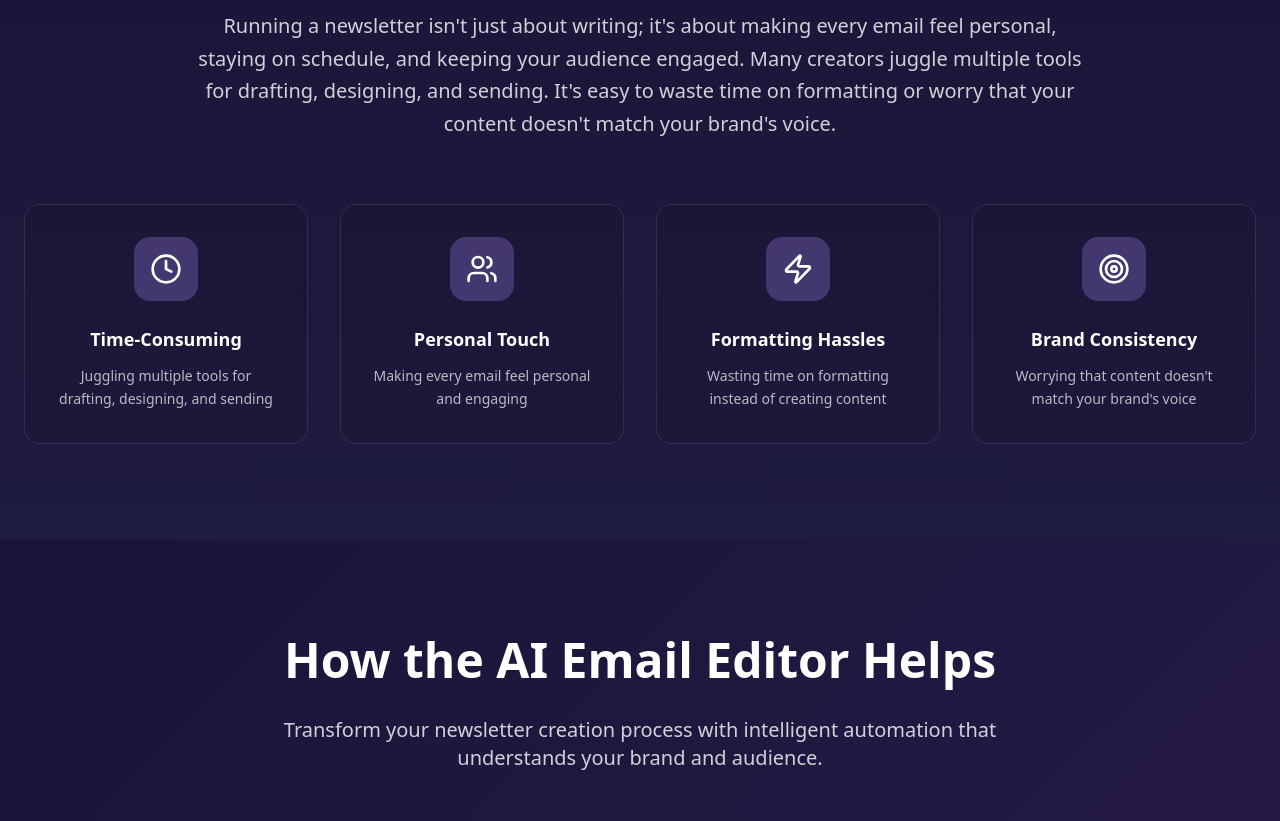
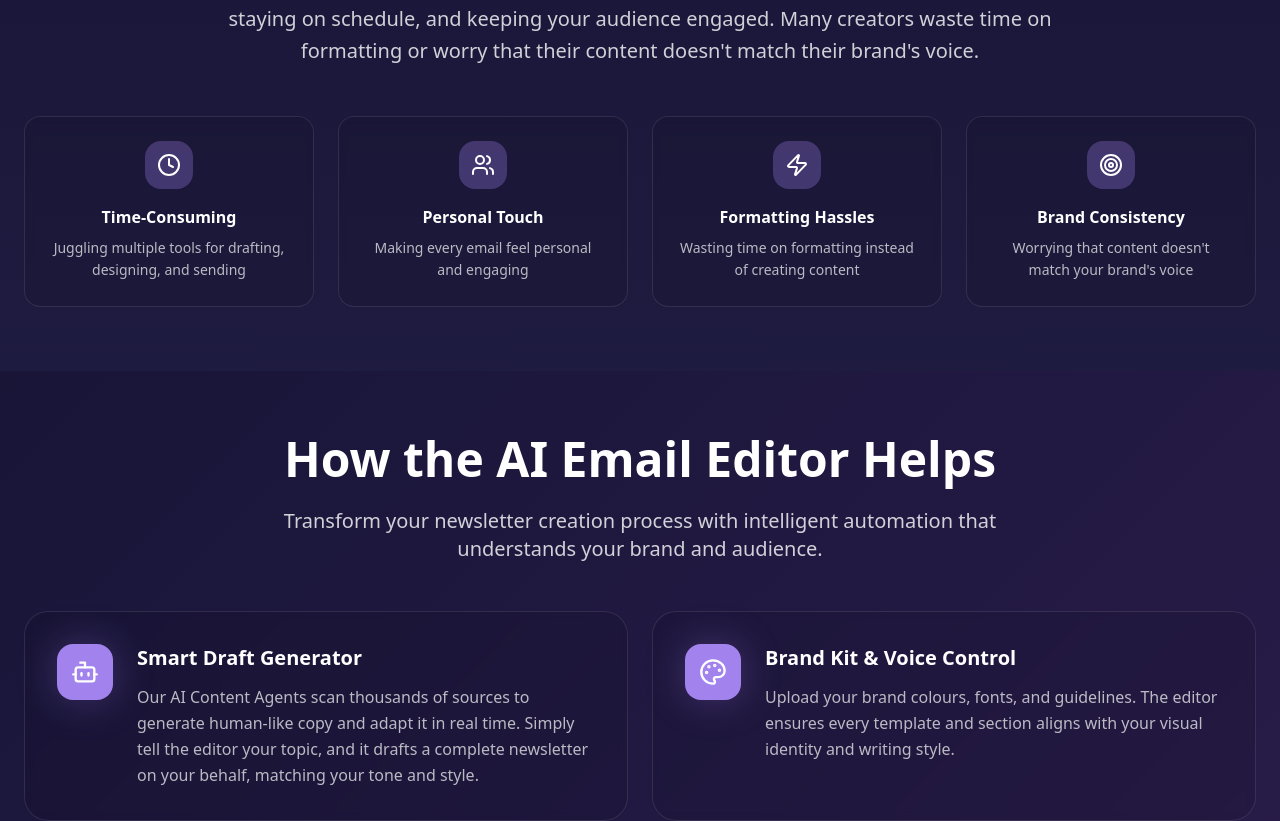
Before and after one commit to tanyarofman/ongage-landing-pages-6-pages, a React (Vite) app: page /publishers-ai in a window 1280 px wide. Shown: the part 1052-1873 px from the top of the page. Built offline with nearby package versions, Linux system fonts and the light colour scheme.

Commit message:
Update publishers-ai page
Made the page more compact, reduced text, removed pricing FAQ, and added CTA.

```diff
--- a/src/components/publishers/AIFeatures.tsx
+++ b/src/components/publishers/AIFeatures.tsx
@@ -25,10 +25,10 @@ const AIFeatures = () => {
   ];
 
   return (
-    <section className="py-24 bg-gradient-hero">
+    <section className="py-16 bg-gradient-hero">
       <div className="container mx-auto px-6">
-        <div className="text-center mb-16 animate-fade-in">
-          <h2 className="text-4xl lg:text-5xl font-bold text-white mb-8">
+        <div className="text-center mb-12 animate-fade-in">
+          <h2 className="text-4xl lg:text-5xl font-bold text-white mb-6">
             How the AI Email Editor Helps
           </h2>
           <p className="text-xl text-white/80 max-w-3xl mx-auto">
@@ -37,23 +37,23 @@ const AIFeatures = () => {
           </p>
         </div>
 
-        <div className="grid lg:grid-cols-2 gap-8 max-w-7xl mx-auto">
+        <div className="grid lg:grid-cols-2 gap-6 max-w-7xl mx-auto">
           {features.map((feature, index) => (
             <div
               key={index}
-              className="group bg-card/10 backdrop-blur-sm border border-white/10 rounded-3xl p-10 hover:bg-card/20 transition-all duration-500 hover:-translate-y-2 animate-fade-in"
+              className="group bg-card/10 backdrop-blur-sm border border-white/10 rounded-3xl p-8 hover:bg-card/20 transition-all duration-500 hover:-translate-y-2 animate-fade-in"
               style={{ animationDelay: `${0.2 + index * 0.1}s` }}
             >
               <div className="flex items-start gap-6">
-                <div className="w-16 h-16 bg-primary rounded-2xl flex items-center justify-center shadow-glow group-hover:shadow-xl transition-all duration-300">
-                  <feature.icon className="h-8 w-8 text-white" />
+                <div className="w-14 h-14 bg-primary rounded-2xl flex items-center justify-center shadow-glow group-hover:shadow-xl transition-all duration-300">
+                  <feature.icon className="h-7 w-7 text-white" />
                 </div>
 
                 <div className="flex-1">
-                  <h3 className="text-2xl font-semibold text-white mb-4">
+                  <h3 className="text-xl font-semibold text-white mb-3">
                     {feature.title}
                   </h3>
-                  <p className="text-white/70 leading-relaxed text-lg">
+                  <p className="text-white/70 leading-relaxed">
                     {feature.description}
                   </p>
                 </div>
--- a/src/components/publishers/CTA.tsx
+++ b/src/components/publishers/CTA.tsx
@@ -21,7 +21,7 @@ const CTA = () => {
           <h2 className="text-4xl lg:text-6xl font-bold text-white mb-8 leading-tight">
             Ready to grow your newsletter
             <br />
-            <span className="text-accent">without burnout?</span>
+            <span className="text-accent">without limits?</span>
           </h2>
 
           <p className="text-xl lg:text-2xl text-white/80 mb-16 max-w-4xl mx-auto leading-relaxed animate-fade-in" style={{ animationDelay: '0.2s' }}>
@@ -29,10 +29,13 @@ const CTA = () => {
             how the AI Email Editor can transform your content workflow.
           </p>
 
-          <div className="animate-fade-in" style={{ animationDelay: '0.4s' }}>
+          <div className="flex flex-col sm:flex-row gap-6 justify-center items-center animate-fade-in" style={{ animationDelay: '0.4s' }}>
             <Button variant="hero" size="lg" className="text-xl px-16 py-6 h-18 bg-primary hover:bg-primary/90 text-white shadow-glow hover:shadow-xl">
+              Start Free Trial
+              <ArrowRight className="ml-3 h-6 w-6" />
+            </Button>
+            <Button variant="outline" size="lg" className="text-xl px-12 py-4 h-14 border-2 border-white/20 text-white hover:bg-white/10">
               Book a Demo
-              <ArrowRight className="ml-3 h-6 w-6" />
             </Button>
           </div>
 
--- a/src/components/publishers/Challenge.tsx
+++ b/src/components/publishers/Challenge.tsx
@@ -25,31 +25,30 @@ const Challenge = () => {
   ];
 
   return (
-    <section className="py-24 bg-gradient-feature">
+    <section className="py-16 bg-gradient-feature">
       <div className="container mx-auto px-6">
-        <div className="max-w-4xl mx-auto text-center mb-16 animate-fade-in">
-          <h2 className="text-4xl lg:text-5xl font-bold text-white mb-8">
+        <div className="max-w-4xl mx-auto text-center mb-12 animate-fade-in">
+          <h2 className="text-4xl lg:text-5xl font-bold text-white mb-6">
             The Challenge
           </h2>
           <p className="text-xl text-white/80 leading-relaxed">
             Running a newsletter isn't just about writing; it's about making every email feel personal,
-            staying on schedule, and keeping your audience engaged. Many creators juggle multiple tools
-            for drafting, designing, and sending. It's easy to waste time on formatting or worry that
-            your content doesn't match your brand's voice.
+            staying on schedule, and keeping your audience engaged. Many creators waste time on formatting
+            or worry that their content doesn't match their brand's voice.
           </p>
         </div>
 
-        <div className="grid md:grid-cols-2 lg:grid-cols-4 gap-8 animate-fade-in" style={{ animationDelay: '0.2s' }}>
+        <div className="grid md:grid-cols-2 lg:grid-cols-4 gap-6 animate-fade-in" style={{ animationDelay: '0.2s' }}>
           {challenges.map((challenge, index) => (
             <div
               key={index}
-              className="bg-card/10 backdrop-blur-sm border border-white/10 rounded-2xl p-8 text-center hover:bg-card/20 transition-all duration-300 hover:-translate-y-1"
+              className="bg-card/10 backdrop-blur-sm border border-white/10 rounded-2xl p-6 text-center hover:bg-card/20 transition-all duration-300 hover:-translate-y-1"
               style={{ animationDelay: `${0.1 * index}s` }}
             >
-              <div className="w-16 h-16 mx-auto mb-6 bg-primary/30 rounded-2xl flex items-center justify-center">
-                <challenge.icon className="h-8 w-8 text-white" />
+              <div className="w-12 h-12 mx-auto mb-4 bg-primary/30 rounded-2xl flex items-center justify-center">
+                <challenge.icon className="h-6 w-6 text-white" />
               </div>
-              <h3 className="text-lg font-semibold text-white mb-3">
+              <h3 className="text-base font-semibold text-white mb-2">
                 {challenge.title}
               </h3>
               <p className="text-white/70 text-sm leading-relaxed">
--- a/src/components/publishers/FAQ.tsx
+++ b/src/components/publishers/FAQ.tsx
@@ -18,10 +18,6 @@ const FAQ = () => {
     {
       question: "Will AI-generated emails sound like a robot?",
       answer: "Not at all. Ongage's Humanizer feature scans and adjusts the text so it reads naturally and matches your tone."
-    },
-    {
-      question: "How does pricing work?",
-      answer: "Ongage uses a transparent, token‑based pricing model. You pay only for what you use—no hidden fees."
     }
   ];
 
```
